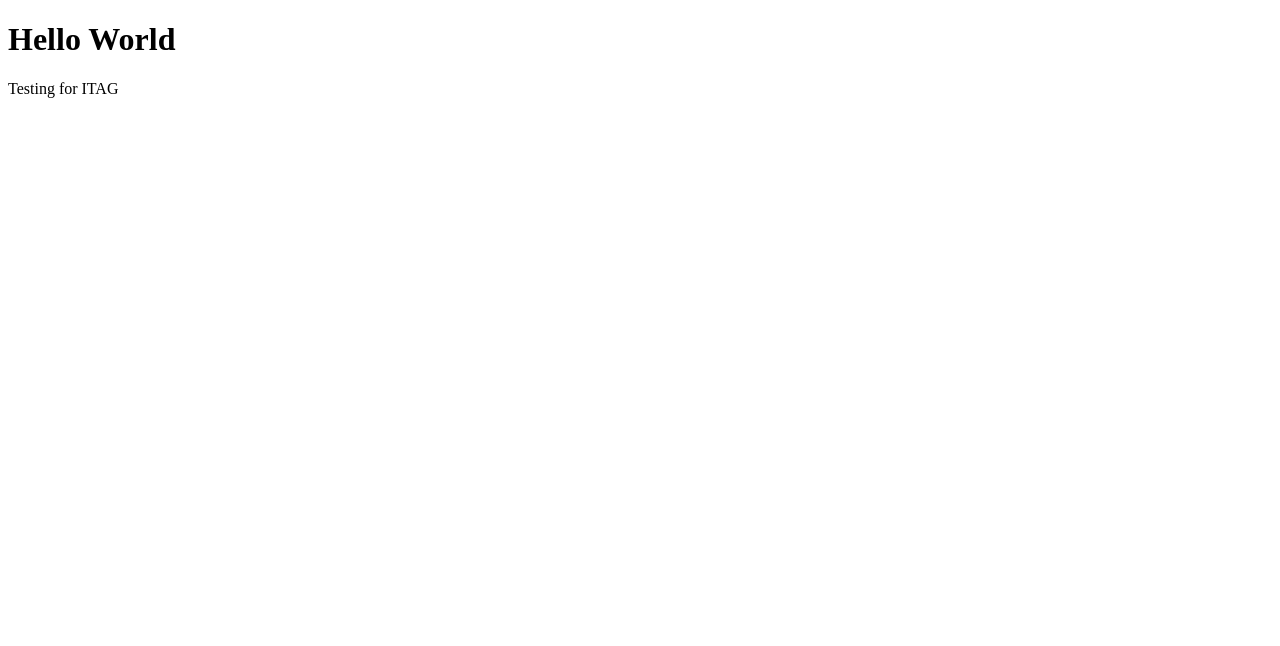
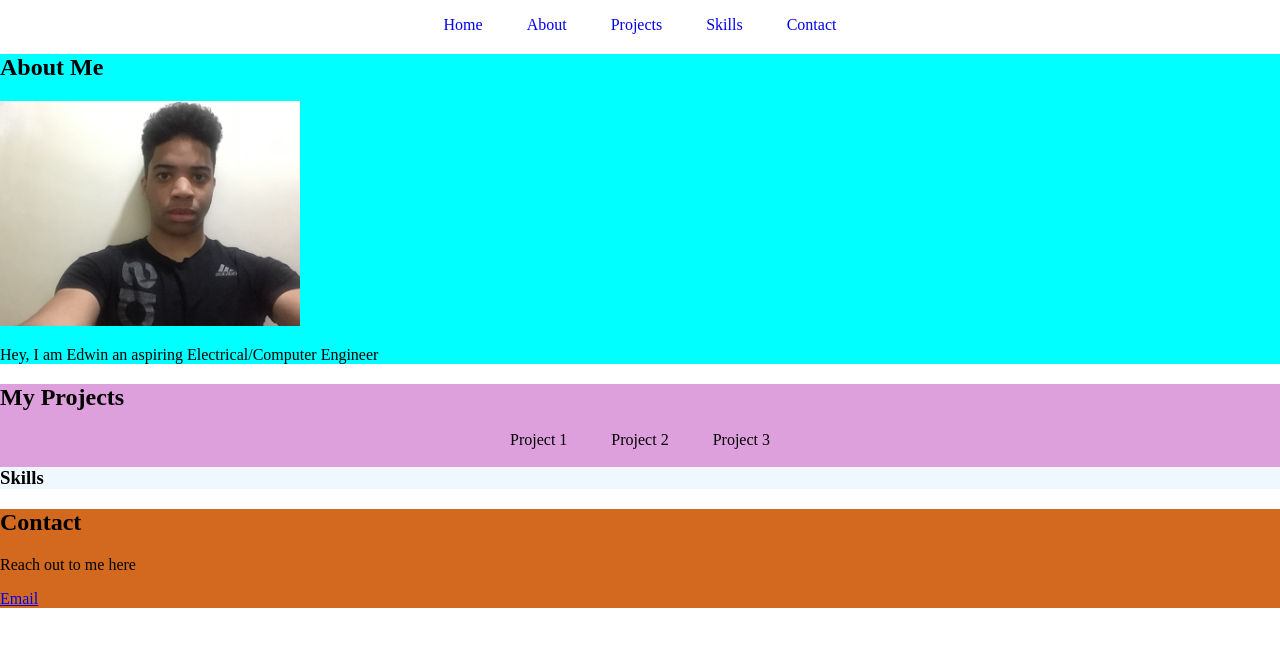
Before and after one commit to EdwinAcosta1/MyPortfolioC8, a plain HTML site: page index.html in a window 1280 px wide. Drawn offline with Linux system fonts and the light colour scheme.

Commit message:
Created my landing page and added CSS

```diff
--- a/index.html
+++ b/index.html
@@ -1,16 +1,61 @@
-<!DOCTYPE html>
-<html lang="en">
+<!-- This is a comment. The browser ignores this  -->
+ <!DOCTYPE html>  <!-- This tells the browser what kind of file we are writing -->
+<html lang="en"> <!-- HTML opening tag -->
+
+
+
+<!-- Important data regarding our file that does not need to be displayed -->
 <head>
      <meta charset="UTF-8">
      <meta name="viewport" content="width=device-width, initial-scale=1.0">
      <title> Edwin's Portfolio</title>
+     <link href="style.css" rel="stylesheet" type="text/css"/>
 </head>
 
+<!-- This where most of my code will live and what people will see when they vist your page -->
+<body>
 
-<body>
-<h1> Hello World </h1>
-<p> Testing for ITAG</p>
+     <header>
+          <nav>
+               <ul>
+                    <li> <a href="#">Home</a> </li>
+                    <li> <a href="#about">About</a> </li>
+                    <li> <a href="#projects">Projects</a> </li>
+                    <li> <a href="#skills">Skills</a></li>
+                    <li> <a href="#contact">Contact</a> </li>
+               </ul>
+          </nav>
+     </header>
+
+     <main>
+       <section id="about">
+          <h1> About Me</h1>
+          <img src="Ed.jpg" alt="This an image of my face" width="300" height="#"/>
+          <p> Hey, I am Edwin an aspiring Electrical/Computer Engineer   </p>
+
+       </section>
+
+       <section id="projects">
+          <h1> My Projects</h1>
+          <ul>
+               <li> Project 1</li>
+               <li> Project 2</li>
+               <li> Project 3</li>
+          </ul>
+     <section id="skills">
+          <h1> Skills</h1>
+     </section>
+       </section>
+       <section id="contact">
+          <h1> Contact</h1>
+          <p> Reach out to me here</p>
+          <a href="mailto:eacost04@gmail.com">Email</a>
+       </section>
+
+
+     </main>
+
 
 </body>
 
-</html>
+ </html> <!-- HTML closing tag -->
--- /dev/null
+++ b/style.css
@@ -0,0 +1,44 @@
+html {
+    width: 100%;
+    height: 100%;
+}
+
+a:hover {
+    font-size: 32px;
+}
+
+#about {
+    background-color: aqua;
+}
+#projects {
+    background-color: plum;
+}
+
+#skills {
+    background-color: aliceblue;
+}
+
+#contact {
+    background-color: chocolate;
+}
+
+ul {
+    list-style: none;
+    text-align: center;
+}
+
+ul li {
+    display: inline;
+}
+
+li {
+    padding-right: 40px;
+}
+
+ul li a {
+    text-decoration: none;
+}
+
+body {
+    margin: 0px;
+}
```
Also changed, not shown: Ed.jpg (added).
